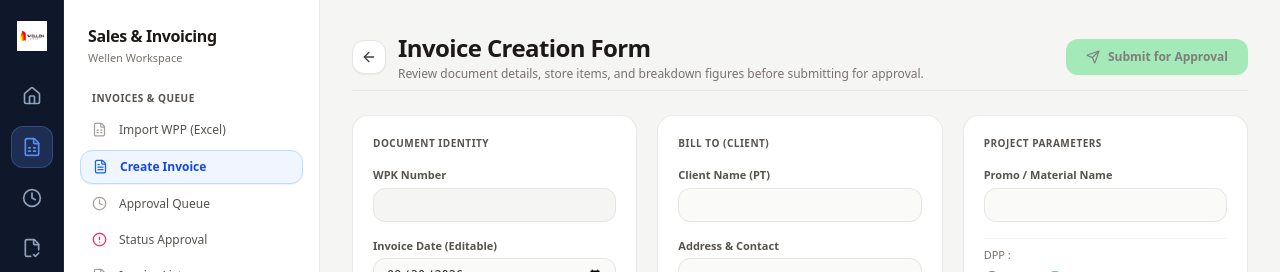
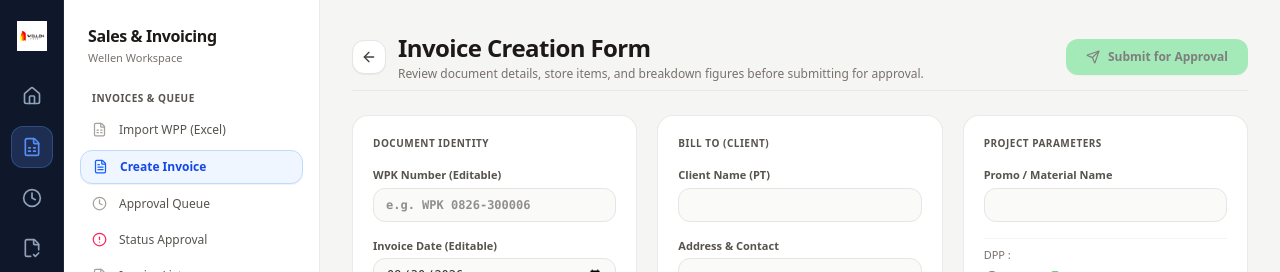
Before and after one commit to pbseventeensc-gif/wellen-invoice-app, a Next.js app: page /create-invoice in a window 1280 px wide. Shown: the top 272 px of the page. Built offline with nearby package versions, Linux system fonts and the light colour scheme; no server answers.

Commit message:
feat(invoice): make wpk number and invoice date editable on invoice creation

```diff
--- a/src/app/create-invoice/page.jsx
+++ b/src/app/create-invoice/page.jsx
@@ -52,11 +52,24 @@ export default function CreateInvoicePage() {
             };
           });
 
+          let initialDate = '';
+          if (parsed[0]?.invoice_date) {
+            initialDate = parsed[0].invoice_date;
+          } else if (parsed[0]?.import_date) {
+            try {
+              const d = new Date(parsed[0].import_date);
+              if (!isNaN(d.getTime())) {
+                initialDate = d.toISOString().slice(0, 10);
+              }
+            } catch (e) {}
+          }
+
           return {
             isPo,
             clientName: parsed[0]?.client_name || '',
             promoName: parsed[0]?.promo_name || '',
             fakturNo,
+            invoiceDate: initialDate,
             stores: validStores,
           };
         }
@@ -71,7 +84,7 @@ export default function CreateInvoicePage() {
 
   // Form State
   const [wppNumber, setWppNumber] = useState(initialData?.fakturNo || '');
-  const [invoiceDate, setInvoiceDate] = useState(() => new Date().toISOString().slice(0, 10));
+  const [invoiceDate, setInvoiceDate] = useState(() => initialData?.invoiceDate || new Date().toISOString().slice(0, 10));
   const [createdByName, setCreatedByName] = useState('FAHADA');
   const [clientName, setClientName] = useState(initialData?.clientName || '');
   const [clientAddress, setClientAddress] = useState('');
@@ -207,10 +220,21 @@ export default function CreateInvoicePage() {
       return;
     }
 
+    const cleanWpkNumber = (wppNumber || '').trim();
+    if (!cleanWpkNumber) {
+      alert('Please enter a valid WPK Number.');
+      return;
+    }
+
+    if (!invoiceDate) {
+      alert('Please select an Invoice Date.');
+      return;
+    }
+
     const uniqueId = typeof crypto !== 'undefined' && crypto.randomUUID ? crypto.randomUUID() : 'sub';
     const payload = {
       id: `wpk-${uniqueId}`,
-      invoice_number: wppNumber,
+      invoice_number: cleanWpkNumber,
       invoice_date: invoiceDate,
       client_name: clientName,
       client_address: clientAddress,
@@ -236,8 +260,8 @@ export default function CreateInvoicePage() {
       importSource: importSource,
       items: calculatedStoreRows.map((it) => ({
         id: it.id,
-        no_faktur: it.no_faktur || wppNumber,
-        wpp_number: it.wpp_number || wppNumber,
+        no_faktur: cleanWpkNumber || it.no_faktur,
+        wpp_number: cleanWpkNumber || it.wpp_number,
         item_description: it.item_description || it.store_name,
         total_faktur: importSource === 'po' ? it.effectiveTotalPrice : it.effectiveTotalPrice || it.dpp,
         total_price: importSource === 'po' ? it.effectiveTotalPrice : it.effectiveTotalPrice || it.dpp,
@@ -261,7 +285,13 @@ export default function CreateInvoicePage() {
     try {
       const existingStaging = JSON.parse(localStorage.getItem('wellen_wpp_staging') || '[]');
       const submittedIds = new Set(payload.items.map((it) => it.id));
-      const submittedFakturs = new Set(payload.items.map((it) => (it.no_faktur || it.wpp_number || '').toLowerCase().trim()));
+      const submittedFakturs = new Set([
+        cleanWpkNumber.toLowerCase(),
+        ...payload.items.map((it) => (it.no_faktur || it.wpp_number || '').toLowerCase().trim()),
+      ]);
+      if (initialData?.fakturNo) {
+        submittedFakturs.add(initialData.fakturNo.toLowerCase().trim());
+      }
 
       const updatedStaging = existingStaging.map((item) => {
         const itemId = item.id;
@@ -279,7 +309,7 @@ export default function CreateInvoicePage() {
     sessionStorage.removeItem('wellen_staged_items');
     window.dispatchEvent(new Event('storage'));
 
-    alert(`Invoice ${wppNumber} successfully submitted to Approval Queue!`);
+    alert(`Invoice ${cleanWpkNumber} successfully submitted to Approval Queue!`);
     router.push('/approval');
   };
 
@@ -320,14 +350,15 @@ export default function CreateInvoicePage() {
         <div className="bg-white p-5 rounded-2xl border border-stone-200/80 shadow-2xs space-y-4">
           <p className="text-[10px] font-bold text-stone-600 uppercase tracking-wider">Document Identity</p>
           <div>
-            <label htmlFor="wpk-number" className="text-[11px] font-semibold text-stone-600 block mb-1">WPK Number</label>
+            <label htmlFor="wpk-number" className="text-[11px] font-semibold text-stone-600 block mb-1">WPK Number (Editable)</label>
             <input
               id="wpk-number"
               name="wpkNumber"
               type="text"
               value={wppNumber}
-              disabled
-              className="w-full text-xs font-mono font-bold px-3 py-2 bg-stone-100 border border-stone-200 rounded-xl text-stone-800 cursor-not-allowed select-none"
+              onChange={(e) => setWppNumber(e.target.value)}
+              placeholder="e.g. WPK 0826-300006"
+              className="w-full text-xs font-mono font-bold px-3 py-2 bg-stone-50 border border-stone-200 rounded-xl focus:outline-none focus:border-[#55e07e] text-stone-800"
             />
           </div>
           <div>
@@ -338,7 +369,7 @@ export default function CreateInvoicePage() {
               type="date"
               value={invoiceDate}
               onChange={(e) => setInvoiceDate(e.target.value)}
-              className="w-full text-xs px-3 py-2 bg-stone-50 border border-stone-200 rounded-xl focus:outline-none focus:border-[#55e07e] text-stone-800 font-mono"
+              className="w-full text-xs px-3 py-2 bg-stone-50 border border-stone-200 rounded-xl focus:outline-none focus:border-[#55e07e] text-stone-800 font-mono cursor-pointer"
             />
           </div>
           <div>
--- a/src/app/invoices/page.jsx
+++ b/src/app/invoices/page.jsx
@@ -286,6 +286,7 @@ export default function InvoiceListPage() {
       qty: item.qty || 1,
       client_name: item.client_name,
       promo_name: item.promo_name || item.item_description,
+      invoice_date: item.invoice_date || item.import_date || item.date || '',
     }));
 
     const isPo = processableRows.some((item) => Boolean(item.uom && item.uom !== 'PCS') || item.isPoSource);
@@ -320,6 +321,7 @@ export default function InvoiceListPage() {
         uom: item.uom || 'PCS',
         client_name: item.client_name,
         promo_name: item.promo_name || item.item_description,
+        invoice_date: item.invoice_date || item.import_date || item.date || '',
       },
     ];
 
```
